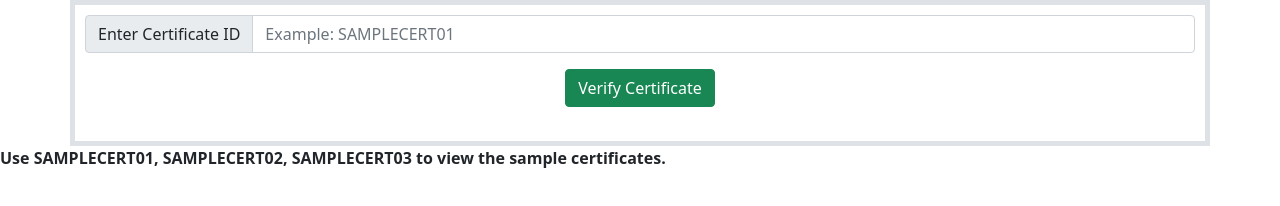
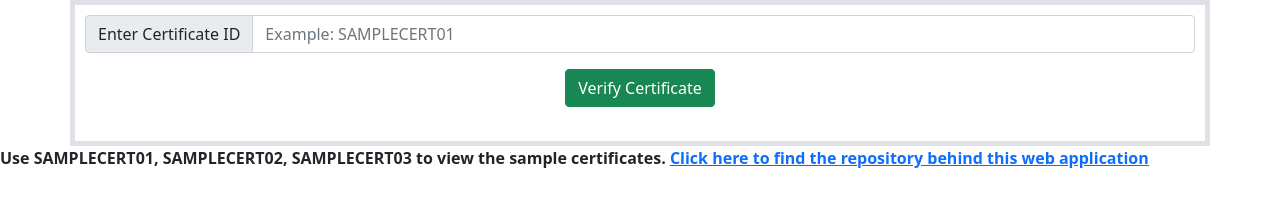
Before and after one commit to AshwinHebbar314/Sample-e-CertificateVerification, a plain HTML site: page index.html in a window 1280 px wide. Drawn offline with nearby package versions, Linux system fonts and the light colour scheme.

Commit message:
added repo link

```diff
--- a/index.html
+++ b/index.html
@@ -103,6 +103,7 @@
 
     </script>
 <b>Use SAMPLECERT01, SAMPLECERT02, SAMPLECERT03 to view the sample certificates.</b>
+<b><u><a href="https://github.com/AshwinHebbar314/Sample-e-CertificateVerification">Click here to find the repository behind this web application</a></b></u>
 </body>
 
 </html>
```
